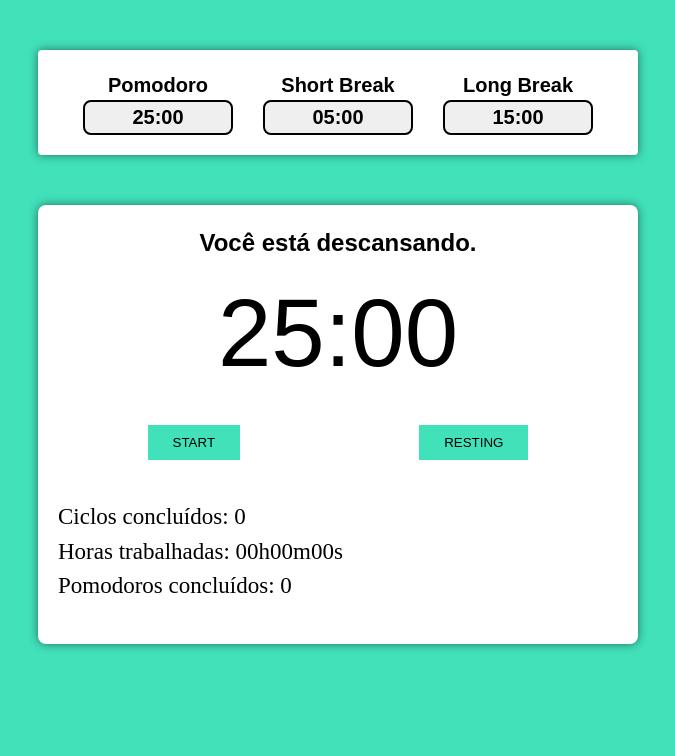
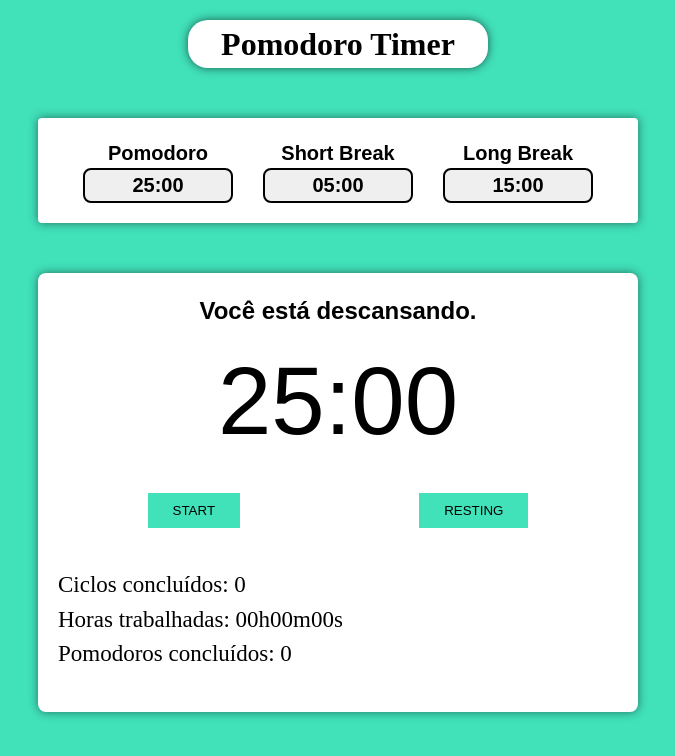
Before and after one commit to Wilian-Pereira-W/project-pomodoro, a React (Create React App) app: page / in a window 1280 px wide. Shown: the top 756 px of the page, without its empty margins (302-977 px from the left). Built offline with nearby package versions, Linux system fonts and the light colour scheme.

Commit message:
feat: implementado o Title

```diff
--- a/src/App.tsx
+++ b/src/App.tsx
@@ -8,6 +8,7 @@
 
   return (
     <div className="container">
+      <h1>Pomodoro Timer</h1>
       <form className="pomodoroOption">
         <label htmlFor="pomodoro">
           Pomodoro
--- a/src/index.css
+++ b/src/index.css
@@ -15,6 +15,18 @@
 .container {
   max-width: 640px;
   margin: 0 auto;
+}
+
+.container h1 {
+  margin: 0 auto;
+  color: #000;
+  width: 300px;
+  text-align: center;
+  margin-top: 20px;
+  background: #FFF;
+  border-radius: 20px;
+  font-family:'Times New Roman', Times, serif;
+  box-shadow: 0 0 10px rgba(0, 0, 0, .6);
 }
 
 .working {
```
